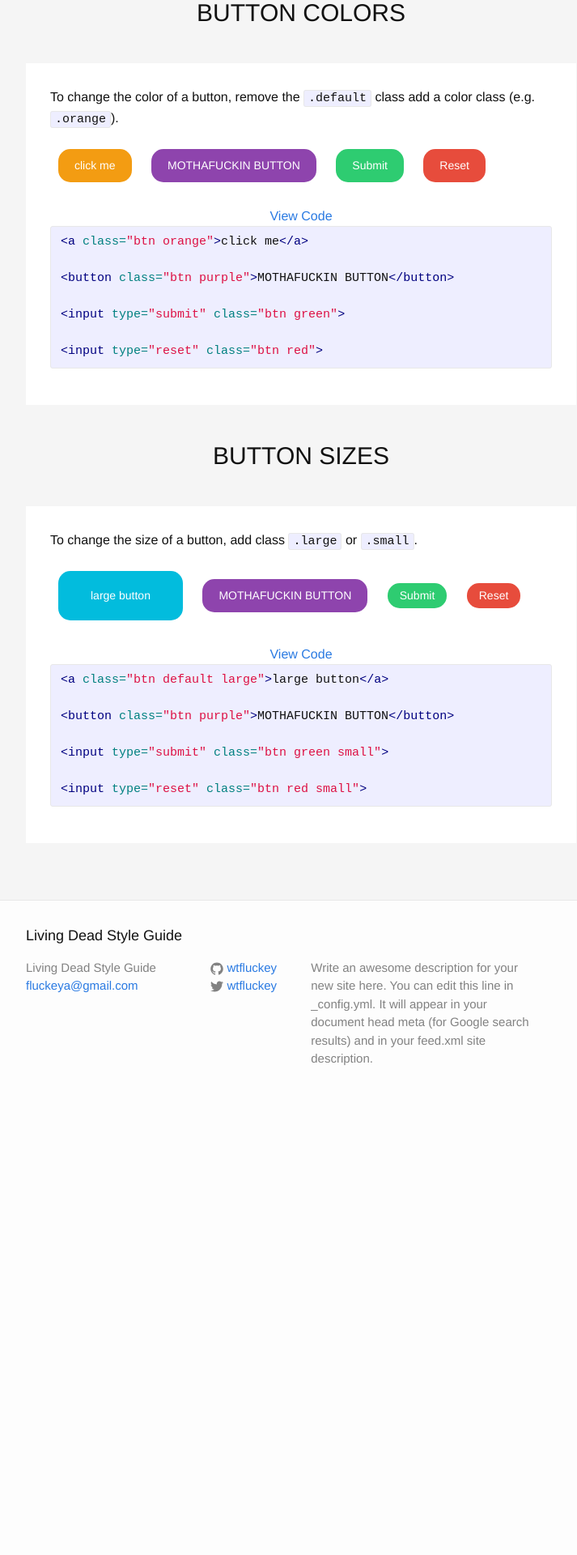
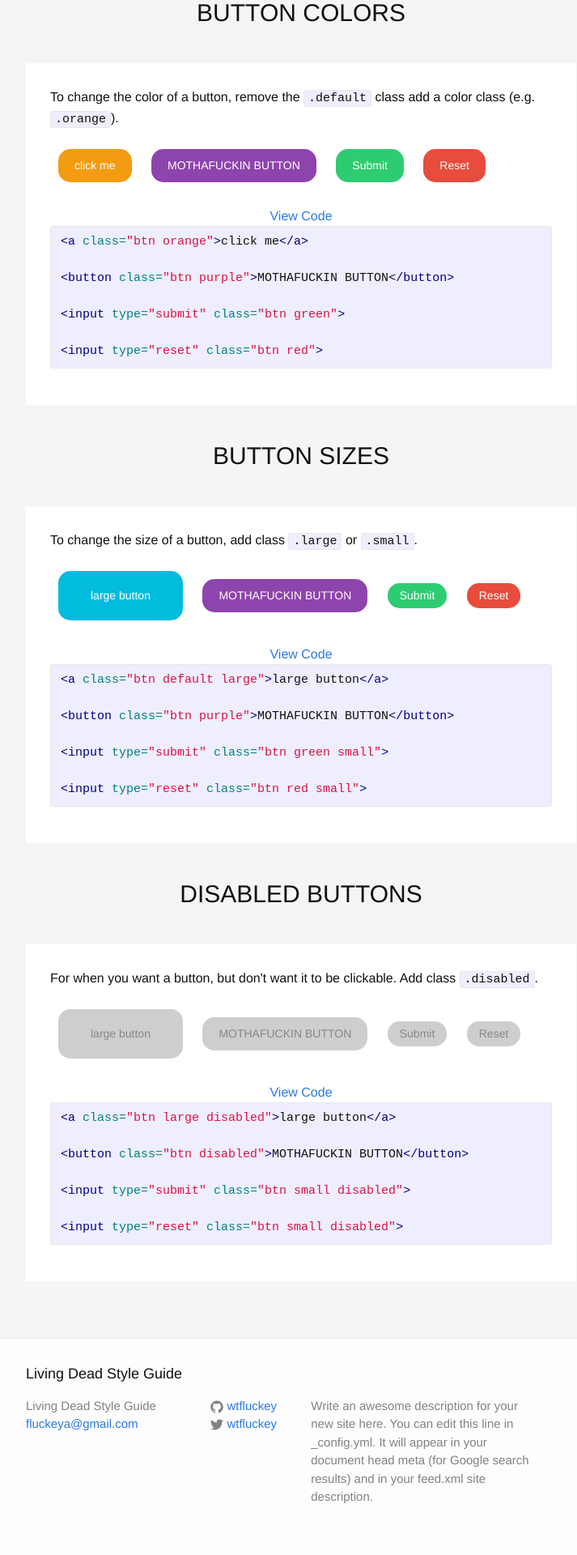
Before and after one commit to wtfluckey/style-guide, a Jekyll site: the page built from _posts/2015-10-22-Buttons.html, in a window 1280 px wide. Shown: the part 728-2648 px from the top of the page at 81% size, without its empty margins (268-981 px from the left). Built offline with Jekyll 4.4.1, drawn with Linux system fonts in a browser that asks for light colours; nearby versions of some CDN libraries; before the commit the page ends 2107 px from its top, so only the background shows below that.

Commit message:
adding active and disabled states for buttons

```diff
--- a/_posts/2015-10-22-Buttons.html
+++ b/_posts/2015-10-22-Buttons.html
@@ -93,3 +93,32 @@ meta: this is elephant metadata
 {% endhighlight %}
   </div>
 </div>
+
+<h1 class="section-title">DISABLED BUTTONS</h1>
+<div class="section">
+  <p>
+  For when you want a button, but don't want it to be clickable. Add class <code>.disabled</code>.
+  </p>
+
+  <a class="btn large disabled">large button</a>
+
+  <button class="btn disabled">MOTHAFUCKIN BUTTON</button>
+
+  <input type="submit" class="btn small disabled">
+
+  <input type="reset" class="btn small disabled">
+
+  <div class="view-code">
+    <a class="view-code-link">View Code</a>
+
+{% highlight html %}
+<a class="btn large disabled">large button</a>
+
+<button class="btn disabled">MOTHAFUCKIN BUTTON</button>
+
+<input type="submit" class="btn small disabled">
+
+<input type="reset" class="btn small disabled">
+{% endhighlight %}
+  </div>
+</div>
--- a/_sass/_application-styles.scss
+++ b/_sass/_application-styles.scss
@@ -79,6 +79,7 @@
   line-height: $base-line-height;
   font-weight: 100;
   text-align: center;
+  outline: none;
   @include transition(background .2s);
 
   &:hover {
@@ -87,11 +88,27 @@
     background: darken($color, 5%);
     @include transition(background .2s);
   }
+
+  &:active {
+    background: darken($color, 10%);
+    @include transition(background 0s);
+  }
 }
 
 .btn {
   &.default {
     @include button($blue);
+  }
+
+  &.disabled {
+    @include button($light-grey);
+    pointer-events: none;
+    color: $grey;
+    cursor: default;
+    &:hover {
+      color: $grey;
+      background: $light-grey;
+    }
   }
 
   &.orange {
```
